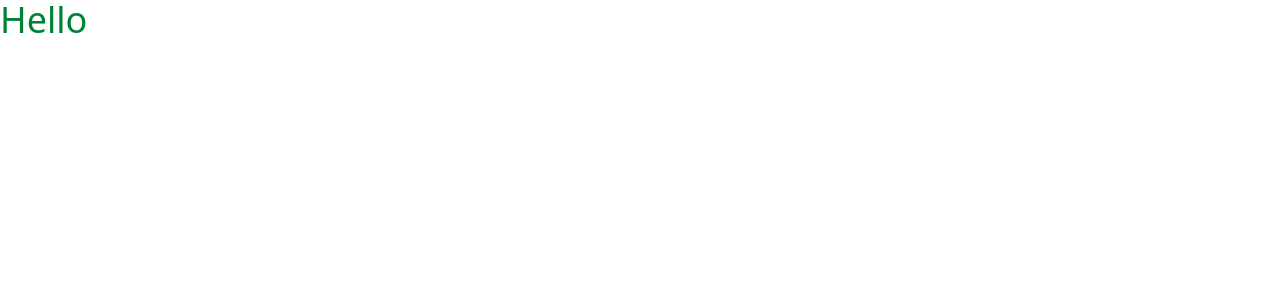
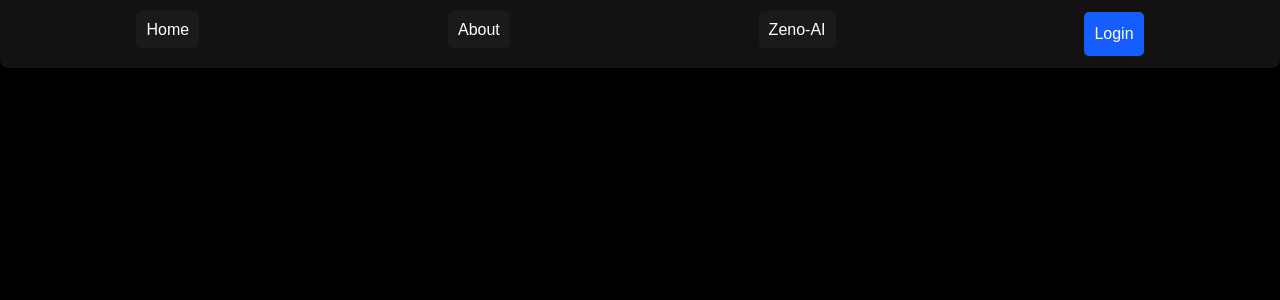
Before and after one commit to Pritammandal77/Zeno-AI, a React (Vite) app: page / in a window 1280 px wide. Shown: the top 300 px of the page. Built offline with nearby package versions, Linux system fonts and the light colour scheme.

Commit message:
Create a navbar using tailwind css

```diff
--- a/index.html
+++ b/index.html
@@ -4,6 +4,7 @@
     <meta charset="UTF-8" />
     <link rel="icon" type="image/svg+xml" href="/vite.svg" />
     <meta name="viewport" content="width=device-width, initial-scale=1.0" />
+    <link rel="stylesheet" href="./src/Components/Header/Header.css">
     <title>Zeno</title>
   </head>
   <body>
--- a/src/App.jsx
+++ b/src/App.jsx
@@ -1,9 +1,10 @@
 import './App.css'
+import Header from './Components/Header/Header'
 
 function App() {
   return (
     <>
-      <h1 className='h-50 text-4xl text-green-700 '>Hello</h1>
+    <Header/>
     </>
   )
 }
--- /dev/null
+++ b/src/Components/Header/Header.css
@@ -0,0 +1,14 @@
+.nav1 a::after {
+  content: "";
+  position: absolute;
+  height: 2px;
+  width: 100%;
+  bottom: 0px;
+  left: 0px;
+  background-color: #254bf6;
+  transform: scaleX(0);
+  transition: transform 0.3s ease-in-out;
+}
+.nav1 a:hover::after {
+  transform: scaleX(1);
+}
--- /dev/null
+++ b/src/Components/Header/Header.jsx
@@ -0,0 +1,44 @@
+import React from "react";
+
+function Header() {
+  return (
+    <>
+      <div>
+        <nav className="nav1 justify-center items-center p-3 rounded-b-lg bg-[#131111] ">
+          <ul className="list-none m-0 p-0 flex justify-around">
+            <li className="inline mt-1.5">
+              <a
+                className="no-underline  border-0 bg-[#1a1a1a] text-white rounded-[5px] px-[10px] py-[10px] relative "
+                href="#"
+              >
+                Home
+              </a>
+            </li>
+            <li className="inline mt-1.5">
+              <a
+                className="no-underline border-0 bg-[#1a1a1a] text-white rounded-[5px] px-[10px] py-[10px] relative "
+                href="#"
+              >
+                About
+              </a>
+            </li>
+            <li className="inline mt-1.5">
+              <a
+                className="no-underline border-0 bg-[#1a1a1a] text-white rounded-[5px] px-[10px] py-[10px] relative "
+                href="#"
+              >
+                Zeno-AI
+              </a>
+            </li>
+            <li className="inline ">
+
+              <button className="bg-blue-600 text-white border-0 px-[10px] py-[10px] rounded-[5px] cursor-pointer">Login</button>
+            </li>
+          </ul>
+        </nav>
+      </div>
+    </>
+  );
+}
+
+export default Header;
--- a/src/index.css
+++ b/src/index.css
@@ -1 +1,10 @@
 @import "tailwindcss";
+body{
+
+        margin: 0;
+        box-sizing: border-box;
+        font-family: Arial, Helvetica, sans-serif;
+        background-color: #000000;
+        color: white;
+
+}
```
